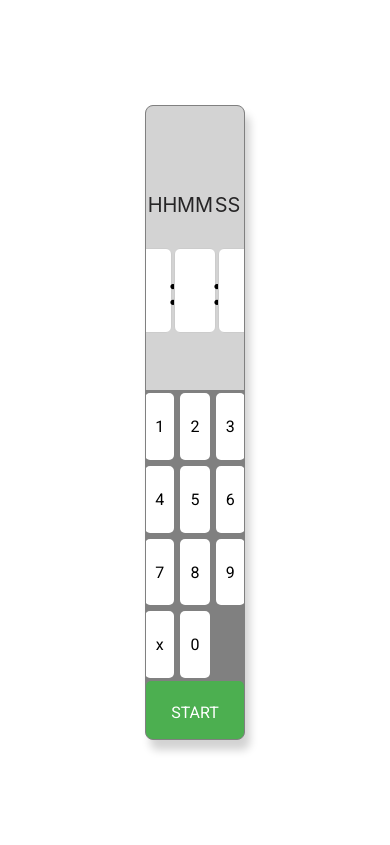
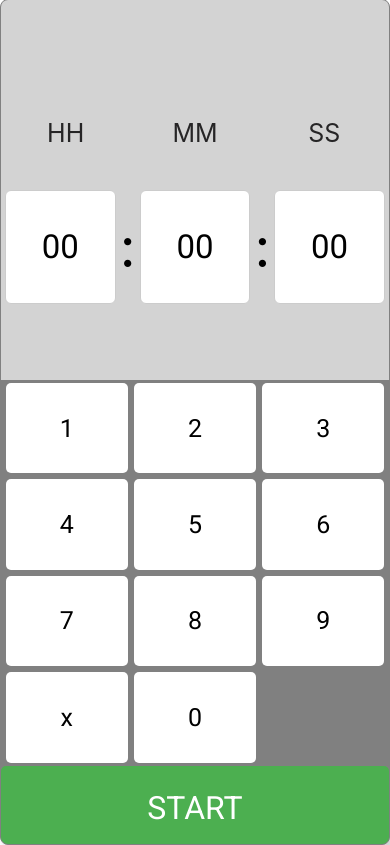
Before and after one commit to Dhanasekarextends/stopwatch, a React (Create React App) app: page / in a window 390 px wide. Built offline with nearby package versions, Linux system fonts and the light colour scheme.

Commit message:
final final completed

```diff
--- a/src/App.css
+++ b/src/App.css
@@ -210,3 +210,34 @@ input[type=number]::-webkit-outer-spin-button {
   cursor: pointer;
   border-radius: 4px;
 }
+
+@media only screen and (max-width:415px){
+  .container{
+    width: 100vw;
+    height: 100vh;
+  }
+
+  .label-child {
+    font-size: 25px;
+  }
+
+  .values {
+    font-size: 55px;
+  }
+
+  .keys{
+    font-size: 25px;
+  }
+
+  .start-part{
+    font-size:200%;
+  }
+
+  .values2{
+    font-size: 38px;
+  }
+
+  .button-div{
+    font-size: 30px;
+  }
+}
--- a/src/App.js
+++ b/src/App.js
@@ -146,6 +146,7 @@ class App extends Component {
     }
     if(hrs==0 && min==0 && sec==0){
       this.stopTimer();
+      ms="0";
       console.log("timer stopped")
     }
     this.setState({
```
